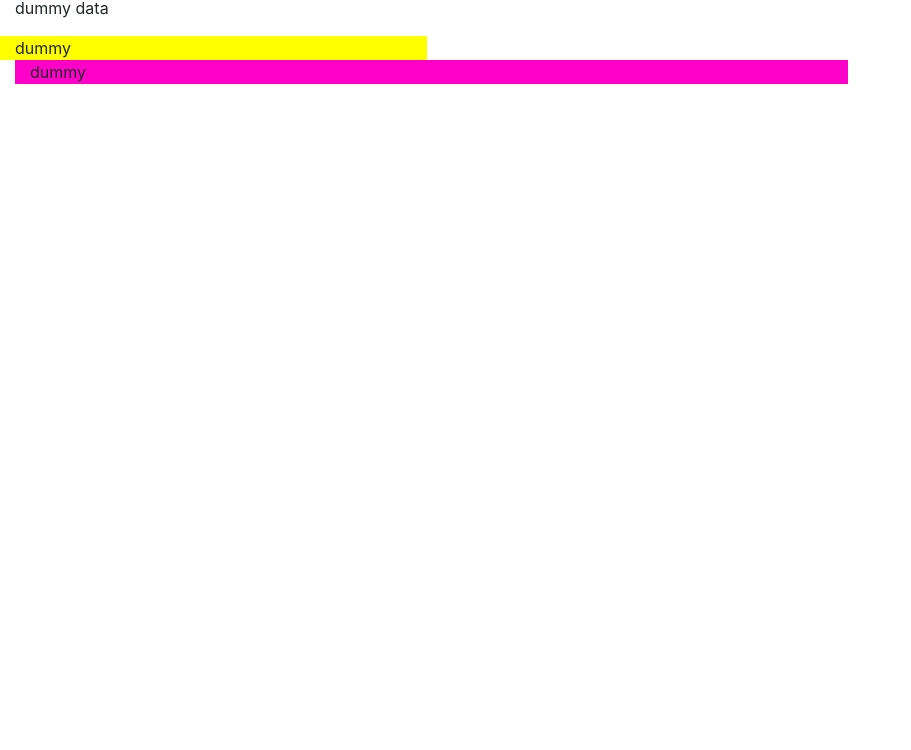
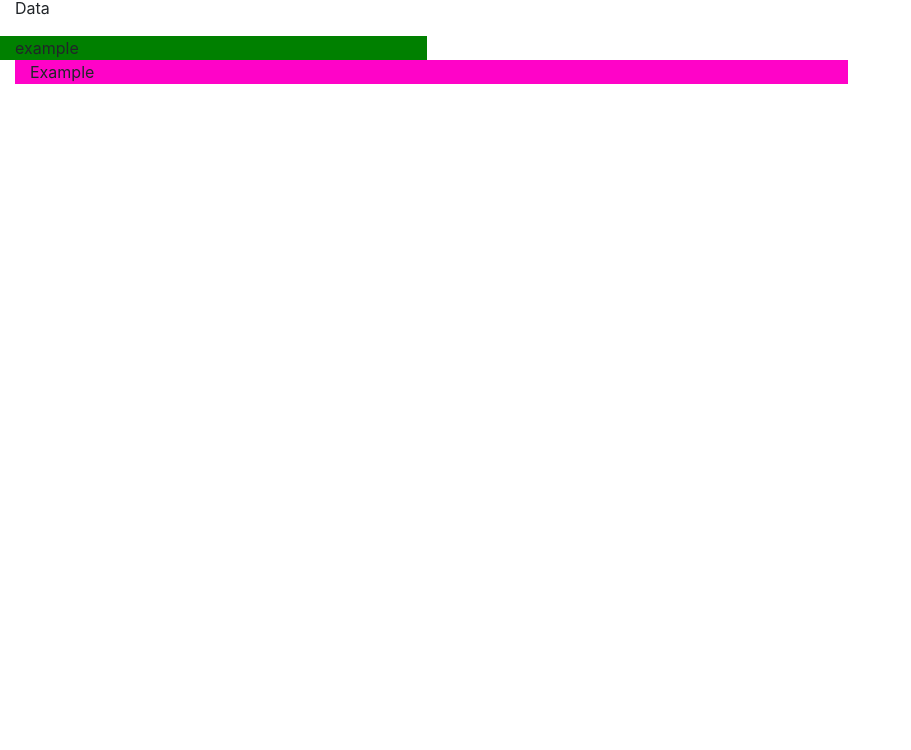
Before and after one commit to Swornim-Maharjan/ajisdbia, a plain HTML site: page index.html in a window 1280 px wide. Shown: the part 50-800 px from the top of the page, without its empty margins (0-911 px from the left). Drawn offline with nearby package versions, Linux system fonts and the light colour scheme.

Commit message:
index.html

```diff
--- a/index.html
+++ b/index.html
@@ -1,7 +1,7 @@
 <html>
     <head>
         <title>
-            idk
+            After class project
         </title>
         <link rel="stylesheet" href="https://maxcdn.bootstrapcdn.com/bootstrap/4.3.1/css/bootstrap.min.css">
     </head>
@@ -9,12 +9,12 @@
         <div class="container-fluid">
             <h2>large Grid</h2>
             <p>
-            dummy data
+            Data
             </p>
             <div class="row">
-                <div class="col-lg-4" style="background-color: yellow;">dummy</div>
+                <div class="col-lg-4" style="background-color: green;">example</div>
             </div>
-            <div class="col-lg-8" style="background-color: rgb(255, 0, 200);">dummy</div>
+            <div class="col-lg-8" style="background-color: rgb(255, 3, 200);">Example</div>
         </div>
     </body>
 </html>
```
